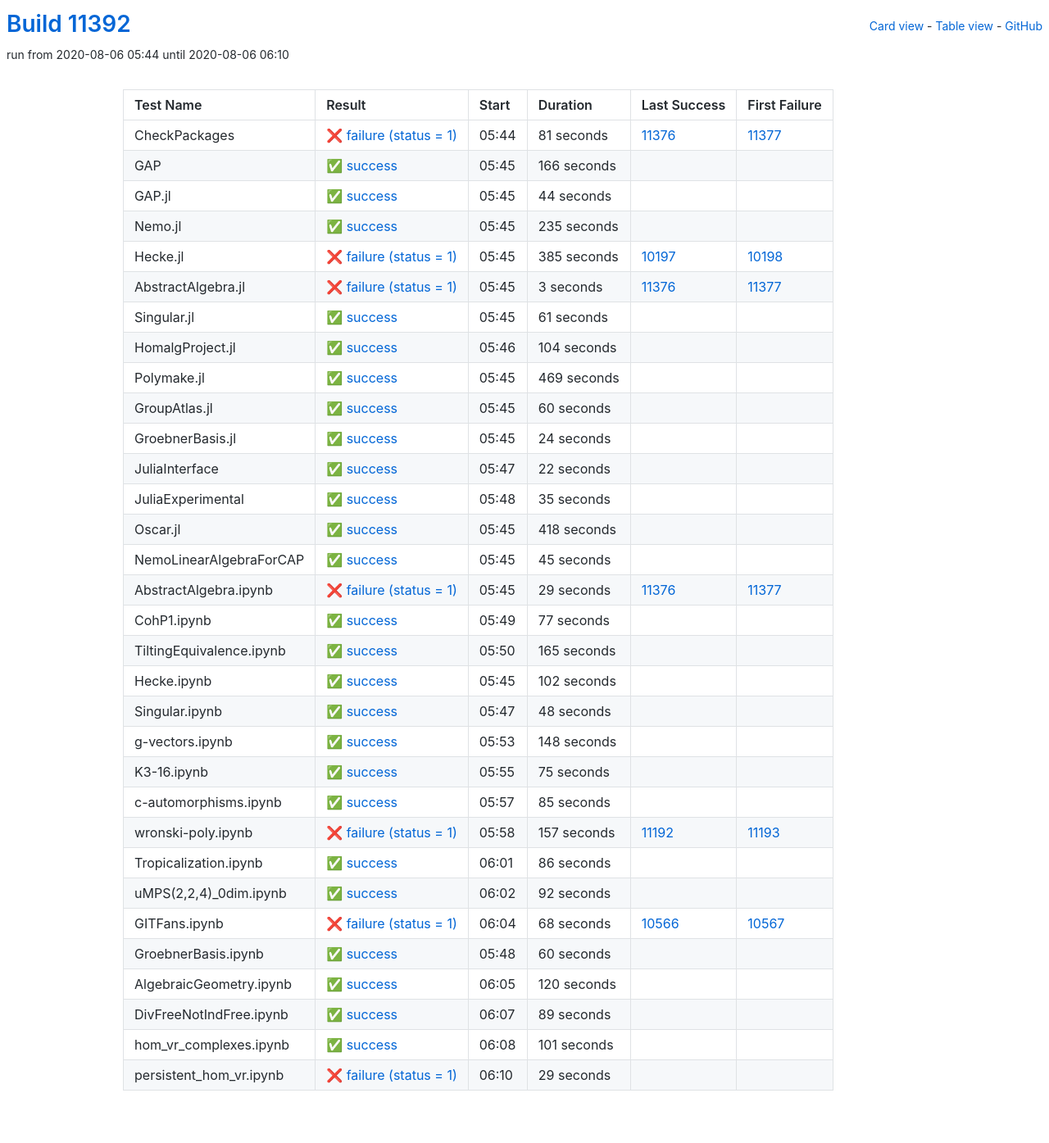
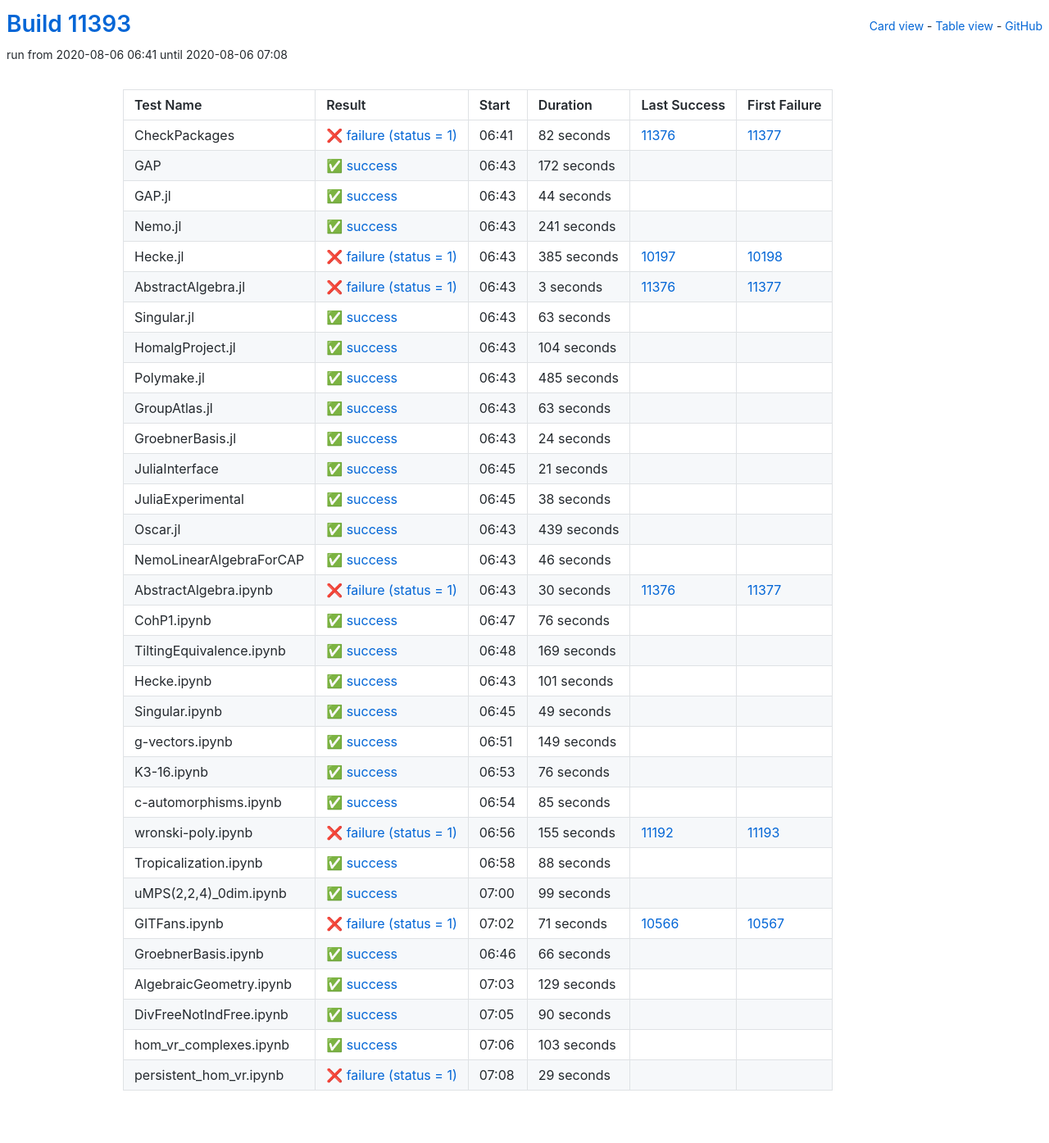
Before and after one commit to oscar-system/oscar-ci-status, a Jekyll site: the page built from table.html, in a window 1280 px wide. Shown: the whole page at 82% size. Built offline with Jekyll 4.4.1, drawn with Linux system fonts in a browser that asks for light colours.

Commit message:
Build #11393

```diff
--- a/_data/ci.yml
+++ b/_data/ci.yml
@@ -1,6 +1,6 @@
 ---
-build: 11392
-build_url: https://oscarci.mathematik.uni-kl.de/job/oscar/11392/
+build: 11393
+build_url: https://oscarci.mathematik.uni-kl.de/job/oscar/11393/
 job: oscar
 organization: oscar-system
 repo: oscar-ci-status
@@ -8,32 +8,32 @@ repourl: https://github.com/oscar-system/oscar-ci-status
 tests:
 - name: CheckPackages
   id: checkpackages
-  log: https://oscarci.mathematik.uni-kl.de/job/oscar/11392/artifact/logs/build-11392/CheckPackages.log
-  start: 2020-08-06 05:44
+  log: https://oscarci.mathematik.uni-kl.de/job/oscar/11393/artifact/logs/build-11393/CheckPackages.log
+  start: 2020-08-06 06:41
   success: false
   exitcode: 1
   status: failure
-  duration: 81
+  duration: 82
   last_success: 11376
   last_success_url: https://oscarci.mathematik.uni-kl.de/job/oscar/11376/
   first_failure: 11377
   first_failure_url: https://oscarci.mathematik.uni-kl.de/job/oscar/11377/
 - name: GAP
   id: gap
-  log: https://oscarci.mathematik.uni-kl.de/job/oscar/11392/artifact/logs/build-11392/GAP.log
-  start: 2020-08-06 05:45
+  log: https://oscarci.mathematik.uni-kl.de/job/oscar/11393/artifact/logs/build-11393/GAP.log
+  start: 2020-08-06 06:43
   success: true
   exitcode: 0
   status: success
-  duration: 166
+  duration: 172
   last_success: false
   last_success_url:
   first_failure: false
   first_failure_url:
 - name: GAP.jl
   id: gap-jl
-  log: https://oscarci.mathematik.uni-kl.de/job/oscar/11392/artifact/logs/build-11392/GAP.jl.log
-  start: 2020-08-06 05:45
+  log: https://oscarci.mathematik.uni-kl.de/job/oscar/11393/artifact/logs/build-11393/GAP.jl.log
+  start: 2020-08-06 06:43
   success: true
   exitcode: 0
   status: success
@@ -44,20 +44,20 @@ tests:
   first_failure_url:
 - name: Nemo.jl
   id: nemo-jl
-  log: https://oscarci.mathematik.uni-kl.de/job/oscar/11392/artifact/logs/build-11392/Nemo.jl.log
-  start: 2020-08-06 05:45
+  log: https://oscarci.mathematik.uni-kl.de/job/oscar/11393/artifact/logs/build-11393/Nemo.jl.log
+  start: 2020-08-06 06:43
   success: true
   exitcode: 0
   status: success
-  duration: 235
+  duration: 241
   last_success: false
   last_success_url:
   first_failure: false
   first_failure_url:
 - name: Hecke.jl
   id: hecke-jl
-  log: https://oscarci.mathematik.uni-kl.de/job/oscar/11392/artifact/logs/build-11392/Hecke.jl.log
-  start: 2020-08-06 05:45
+  log: https://oscarci.mathematik.uni-kl.de/job/oscar/11393/artifact/logs/build-11393/Hecke.jl.log
+  start: 2020-08-06 06:43
   success: false
   exitcode: 1
   status: failure
@@ -68,8 +68,8 @@ tests:
   first_failure_url: https://oscarci.mathematik.uni-kl.de/job/oscar/10198/
 - name: AbstractAlgebra.jl
   id: abstractalgebra-jl
-  log: https://oscarci.mathematik.uni-kl.de/job/oscar/11392/artifact/logs/build-11392/AbstractAlgebra.jl.log
-  start: 2020-08-06 05:45
+  log: https://oscarci.mathematik.uni-kl.de/job/oscar/11393/artifact/logs/build-11393/AbstractAlgebra.jl.log
+  start: 2020-08-06 06:43
   success: false
   exitcode: 1
   status: failure
@@ -80,20 +80,20 @@ tests:
   first_failure_url: https://oscarci.mathematik.uni-kl.de/job/oscar/11377/
 - name: Singular.jl
   id: singular-jl
-  log: https://oscarci.mathematik.uni-kl.de/job/oscar/11392/artifact/logs/build-11392/Singular.jl.log
-  start: 2020-08-06 05:45
+  log: https://oscarci.mathematik.uni-kl.de/job/oscar/11393/artifact/logs/build-11393/Singular.jl.log
+  start: 2020-08-06 06:43
   success: true
   exitcode: 0
   status: success
-  duration: 61
+  duration: 63
   last_success: false
   last_success_url:
   first_failure: false
   first_failure_url:
 - name: HomalgProject.jl
   id: homalgproject-jl
-  log: https://oscarci.mathematik.uni-kl.de/job/oscar/11392/artifact/logs/build-11392/HomalgProject.jl.log
-  start: 2020-08-06 05:46
+  log: https://oscarci.mathematik.uni-kl.de/job/oscar/11393/artifact/logs/build-11393/HomalgProject.jl.log
+  start: 2020-08-06 06:43
   success: true
   exitcode: 0
   status: success
@@ -104,32 +104,32 @@ tests:
   first_failure_url:
 - name: Polymake.jl
   id: polymake-jl
-  log: https://oscarci.mathematik.uni-kl.de/job/oscar/11392/artifact/logs/build-11392/Polymake.jl.log
-  start: 2020-08-06 05:45
+  log: https://oscarci.mathematik.uni-kl.de/job/oscar/11393/artifact/logs/build-11393/Polymake.jl.log
+  start: 2020-08-06 06:43
   success: true
   exitcode: 0
   status: success
-  duration: 469
+  duration: 485
   last_success: false
   last_success_url:
   first_failure: false
   first_failure_url:
 - name: GroupAtlas.jl
   id: groupatlas-jl
-  log: https://oscarci.mathematik.uni-kl.de/job/oscar/11392/artifact/logs/build-11392/GroupAtlas.jl.log
-  start: 2020-08-06 05:45
+  log: https://oscarci.mathematik.uni-kl.de/job/oscar/11393/artifact/logs/build-11393/GroupAtlas.jl.log
+  start: 2020-08-06 06:43
   success: true
   exitcode: 0
   status: success
-  duration: 60
+  duration: 63
   last_success: false
   last_success_url:
   first_failure: false
   first_failure_url:
 - name: GroebnerBasis.jl
   id: groebnerbasis-jl
-  log: https://oscarci.mathematik.uni-kl.de/job/oscar/11392/artifact/logs/build-11392/GroebnerBasis.jl.log
-  start: 2020-08-06 05:45
+  log: https://oscarci.mathematik.uni-kl.de/job/oscar/11393/artifact/logs/build-11393/GroebnerBasis.jl.log
+  start: 2020-08-06 06:43
   success: true
   exitcode: 0
   status: success
@@ -140,140 +140,140 @@ tests:
   first_failure_url:
 - name: JuliaInterface
   id: juliainterface
-  log: https://oscarci.mathematik.uni-kl.de/job/oscar/11392/artifact/logs/build-11392/JuliaInterface.log
-  start: 2020-08-06 05:47
+  log: https://oscarci.mathematik.uni-kl.de/job/oscar/11393/artifact/logs/build-11393/JuliaInterface.log
+  start: 2020-08-06 06:45
   success: true
   exitcode: 0
   status: success
-  duration: 22
+  duration: 21
   last_success: false
   last_success_url:
   first_failure: false
   first_failure_url:
 - name: JuliaExperimental
   id: juliaexperimental
-  log: https://oscarci.mathematik.uni-kl.de/job/oscar/11392/artifact/logs/build-11392/JuliaExperimental.log
-  start: 2020-08-06 05:48
+  log: https://oscarci.mathematik.uni-kl.de/job/oscar/11393/artifact/logs/build-11393/JuliaExperimental.log
+  start: 2020-08-06 06:45
   success: true
   exitcode: 0
   status: success
-  duration: 35
+  duration: 38
   last_success: false
   last_success_url:
   first_failure: false
   first_failure_url:
 - name: Oscar.jl
   id: oscar-jl
-  log: https://oscarci.mathematik.uni-kl.de/job/oscar/11392/artifact/logs/build-11392/Oscar.jl.log
-  start: 2020-08-06 05:45
+  log: https://oscarci.mathematik.uni-kl.de/job/oscar/11393/artifact/logs/build-11393/Oscar.jl.log
+  start: 2020-08-06 06:43
   success: true
   exitcode: 0
   status: success
-  duration: 418
+  duration: 439
   last_success: false
   last_success_url:
   first_failure: false
   first_failure_url:
 - name: NemoLinearAlgebraForCAP
   id: nemolinearalgebraforcap
-  log: https://oscarci.mathematik.uni-kl.de/job/oscar/11392/artifact/logs/build-11392/NemoLinearAlgebraForCAP.log
-  start: 2020-08-06 05:45
+  log: https://oscarci.mathematik.uni-kl.de/job/oscar/11393/artifact/logs/build-11393/NemoLinearAlgebraForCAP.log
+  start: 2020-08-06 06:43
   success: true
   exitcode: 0
   status: success
-  duration: 45
+  duration: 46
   last_success: false
   last_success_url:
   first_failure: false
   first_failure_url:
 - name: AbstractAlgebra.ipynb
   id: abstractalgebra-ipynb
-  log: https://oscarci.mathematik.uni-kl.de/job/oscar/11392/artifact/logs/build-11392/AbstractAlgebra.ipynb.log
-  start: 2020-08-06 05:45
+  log: https://oscarci.mathematik.uni-kl.de/job/oscar/11393/artifact/logs/build-11393/AbstractAlgebra.ipynb.log
+  start: 2020-08-06 06:43
   success: false
   exitcode: 1
   status: failure
-  duration: 29
+  duration: 30
   last_success: 11376
   last_success_url: https://oscarci.mathematik.uni-kl.de/job/oscar/11376/
   first_failure: 11377
   first_failure_url: https://oscarci.mathematik.uni-kl.de/job/oscar/11377/
 - name: CohP1.ipynb
   id: cohp1-ipynb
-  log: https://oscarci.mathematik.uni-kl.de/job/oscar/11392/artifact/logs/build-11392/CohP1.ipynb.log
-  start: 2020-08-06 05:49
+  log: https://oscarci.mathematik.uni-kl.de/job/oscar/11393/artifact/logs/build-11393/CohP1.ipynb.log
+  start: 2020-08-06 06:47
   success: true
   exitcode: 0
   status: success
-  duration: 77
+  duration: 76
   last_success: false
   last_success_url:
   first_failure: false
   first_failure_url:
 - name: TiltingEquivalence.ipynb
   id: tiltingequivalence-ipynb
-  log: https://oscarci.mathematik.uni-kl.de/job/oscar/11392/artifact/logs/build-11392/TiltingEquivalence.ipynb.log
-  start: 2020-08-06 05:50
+  log: https://oscarci.mathematik.uni-kl.de/job/oscar/11393/artifact/logs/build-11393/TiltingEquivalence.ipynb.log
+  start: 2020-08-06 06:48
   success: true
   exitcode: 0
   status: success
-  duration: 165
+  duration: 169
   last_success: false
   last_success_url:
   first_failure: false
   first_failure_url:
 - name: Hecke.ipynb
   id: hecke-ipynb
-  log: https://oscarci.mathematik.uni-kl.de/job/oscar/11392/artifact/logs/build-11392/Hecke.ipynb.log
-  start: 2020-08-06 05:45
+  log: https://oscarci.mathematik.uni-kl.de/job/oscar/11393/artifact/logs/build-11393/Hecke.ipynb.log
+  start: 2020-08-06 06:43
   success: true
   exitcode: 0
   status: success
-  duration: 102
+  duration: 101
   last_success: false
   last_success_url:
   first_failure: false
   first_failure_url:
 - name: Singular.ipynb
   id: singular-ipynb
-  log: https://oscarci.mathematik.uni-kl.de/job/oscar/11392/artifact/logs/build-11392/Singular.ipynb.log
-  start: 2020-08-06 05:47
+  log: https://oscarci.mathematik.uni-kl.de/job/oscar/11393/artifact/logs/build-11393/Singular.ipynb.log
+  start: 2020-08-06 06:45
   success: true
   exitcode: 0
   status: success
-  duration: 48
+  duration: 49
   last_success: false
   last_success_url:
   first_failure: false
   first_failure_url:
 - name: g-vectors.ipynb
   id: g-vectors-ipynb
-  log: https://oscarci.mathematik.uni-kl.de/job/oscar/11392/artifact/logs/build-11392/g-vectors.ipynb.log
-  start: 2020-08-06 05:53
+  log: https://oscarci.mathematik.uni-kl.de/job/oscar/11393/artifact/logs/build-11393/g-vectors.ipynb.log
+  start: 2020-08-06 06:51
   success: true
   exitcode: 0
   status: success
-  duration: 148
+  duration: 149
   last_success: false
   last_success_url:
   first_failure: false
   first_failure_url:
 - name: K3-16.ipynb
   id: k3-16-ipynb
-  log: https://oscarci.mathematik.uni-kl.de/job/oscar/11392/artifact/logs/build-11392/K3-16.ipynb.log
-  start: 2020-08-06 05:55
+  log: https://oscarci.mathematik.uni-kl.de/job/oscar/11393/artifact/logs/build-11393/K3-16.ipynb.log
+  start: 2020-08-06 06:53
   success: true
   exitcode: 0
   status: success
-  duration: 75
+  duration: 76
   last_success: false
   last_success_url:
   first_failure: false
   first_failure_url:
 - name: c-automorphisms.ipynb
   id: c-automorphisms-ipynb
-  log: https://oscarci.mathematik.uni-kl.de/job/oscar/11392/artifact/logs/build-11392/c-automorphisms.ipynb.log
-  start: 2020-08-06 05:57
+  log: https://oscarci.mathematik.uni-kl.de/job/oscar/11393/artifact/logs/build-11393/c-automorphisms.ipynb.log
+  start: 2020-08-06 06:54
   success: true
   exitcode: 0
   status: success
@@ -284,104 +284,104 @@ tests:
   first_failure_url:
 - name: wronski-poly.ipynb
   id: wronski-poly-ipynb
-  log: https://oscarci.mathematik.uni-kl.de/job/oscar/11392/artifact/logs/build-11392/wronski-poly.ipynb.log
-  start: 2020-08-06 05:58
+  log: https://oscarci.mathematik.uni-kl.de/job/oscar/11393/artifact/logs/build-11393/wronski-poly.ipynb.log
+  start: 2020-08-06 06:56
   success: false
   exitcode: 1
   status: failure
-  duration: 157
+  duration: 155
   last_success: 11192
   last_success_url: https://oscarci.mathematik.uni-kl.de/job/oscar/11192/
   first_failure: 11193
   first_failure_url: https://oscarci.mathematik.uni-kl.de/job/oscar/11193/
 - name: Tropicalization.ipynb
   id: tropicalization-ipynb
-  log: https://oscarci.mathematik.uni-kl.de/job/oscar/11392/artifact/logs/build-11392/Tropicalization.ipynb.log
-  start: 2020-08-06 06:01
+  log: https://oscarci.mathematik.uni-kl.de/job/oscar/11393/artifact/logs/build-11393/Tropicalization.ipynb.log
+  start: 2020-08-06 06:58
   success: true
   exitcode: 0
   status: success
-  duration: 86
+  duration: 88
   last_success: false
   last_success_url:
   first_failure: false
   first_failure_url:
 - name: uMPS(2,2,4)_0dim.ipynb
   id: umps-2-2-4-0dim-ipynb
-  log: https://oscarci.mathematik.uni-kl.de/job/oscar/11392/artifact/logs/build-11392/uMPS-2-2-4-_0dim.ipynb.log
-  start: 2020-08-06 06:02
+  log: https://oscarci.mathematik.uni-kl.de/job/oscar/11393/artifact/logs/build-11393/uMPS-2-2-4-_0dim.ipynb.log
+  start: 2020-08-06 07:00
   success: true
   exitcode: 0
   status: success
-  duration: 92
+  duration: 99
   last_success: false
   last_success_url:
   first_failure: false
   first_failure_url:
 - name: GITFans.ipynb
   id: gitfans-ipynb
-  log: https://oscarci.mathematik.uni-kl.de/job/oscar/11392/artifact/logs/build-11392/GITFans.ipynb.log
-  start: 2020-08-06 06:04
+  log: https://oscarci.mathematik.uni-kl.de/job/oscar/11393/artifact/logs/build-11393/GITFans.ipynb.log
+  start: 2020-08-06 07:02
   success: false
   exitcode: 1
   status: failure
-  duration: 68
+  duration: 71
   last_success: 10566
   last_success_url: https://oscarci.mathematik.uni-kl.de/job/oscar/10566/
   first_failure: 10567
   first_failure_url: https://oscarci.mathematik.uni-kl.de/job/oscar/10567/
 - name: GroebnerBasis.ipynb
   id: groebnerbasis-ipynb
-  log: https://oscarci.mathematik.uni-kl.de/job/oscar/11392/artifact/logs/build-11392/GroebnerBasis.ipynb.log
-  start: 2020-08-06 05:48
+  log: https://oscarci.mathematik.uni-kl.de/job/oscar/11393/artifact/logs/build-11393/GroebnerBasis.ipynb.log
+  start: 2020-08-06 06:46
   success: true
   exitcode: 0
   status: success
-  duration: 60
+  duration: 66
   last_success: false
   last_success_url:
   first_failure: false
   first_failure_url:
 - name: AlgebraicGeometry.ipynb
   id: algebraicgeometry-ipynb
-  log: https://oscarci.mathematik.uni-kl.de/job/oscar/11392/artifact/logs/build-11392/AlgebraicGeometry.ipynb.log
-  start: 2020-08-06 06:05
+  log: https://oscarci.mathematik.uni-kl.de/job/oscar/11393/artifact/logs/build-11393/AlgebraicGeometry.ipynb.log
+  start: 2020-08-06 07:03
   success: true
   exitcode: 0
   status: success
-  duration: 120
+  duration: 129
   last_success: false
   last_success_url:
   first_failure: false
   first_failure_url:
 - name: DivFreeNotIndFree.ipynb
   id: divfreenotindfree-ipynb
-  log: https://oscarci.mathematik.uni-kl.de/job/oscar/11392/artifact/logs/build-11392/DivFreeNotIndFree.ipynb.log
-  start: 2020-08-06 06:07
+  log: https://oscarci.mathematik.uni-kl.de/job/oscar/11393/artifact/logs/build-11393/DivFreeNotIndFree.ipynb.log
+  start: 2020-08-06 07:05
   success: true
   exitcode: 0
   status: success
-  duration: 89
+  duration: 90
   last_success: false
   last_success_url:
   first_failure: false
   first_failure_url:
 - name: hom_vr_complexes.ipynb
   id: hom-vr-complexes-ipynb
-  log: https://oscarci.mathematik.uni-kl.de/job/oscar/11392/artifact/logs/build-11392/hom_vr_complexes.ipynb.log
-  start: 2020-08-06 06:08
+  log: https://oscarci.mathematik.uni-kl.de/job/oscar/11393/artifact/logs/build-11393/hom_vr_complexes.ipynb.log
+  start: 2020-08-06 07:06
   success: true
   exitcode: 0
   status: success
-  duration: 101
+  duration: 103
   last_success: false
   last_success_url:
   first_failure: false
   first_failure_url:
 - name: persistent_hom_vr.ipynb
   id: persistent-hom-vr-ipynb
-  log: https://oscarci.mathematik.uni-kl.de/job/oscar/11392/artifact/logs/build-11392/persistent_hom_vr.ipynb.log
-  start: 2020-08-06 06:10
+  log: https://oscarci.mathematik.uni-kl.de/job/oscar/11393/artifact/logs/build-11393/persistent_hom_vr.ipynb.log
+  start: 2020-08-06 07:08
   success: false
   exitcode: 1
   status: failure
```
Also changed, not shown: README.md.
